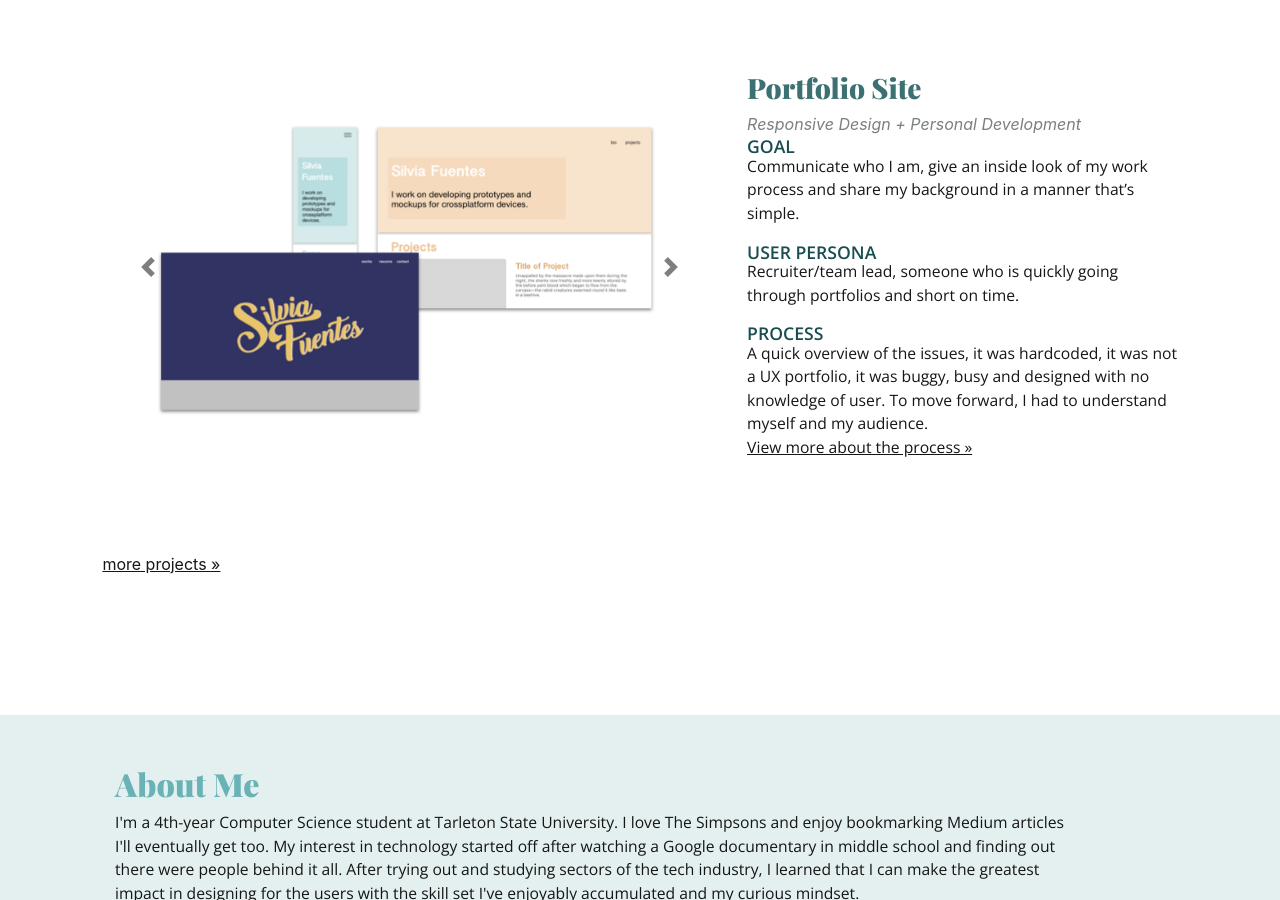
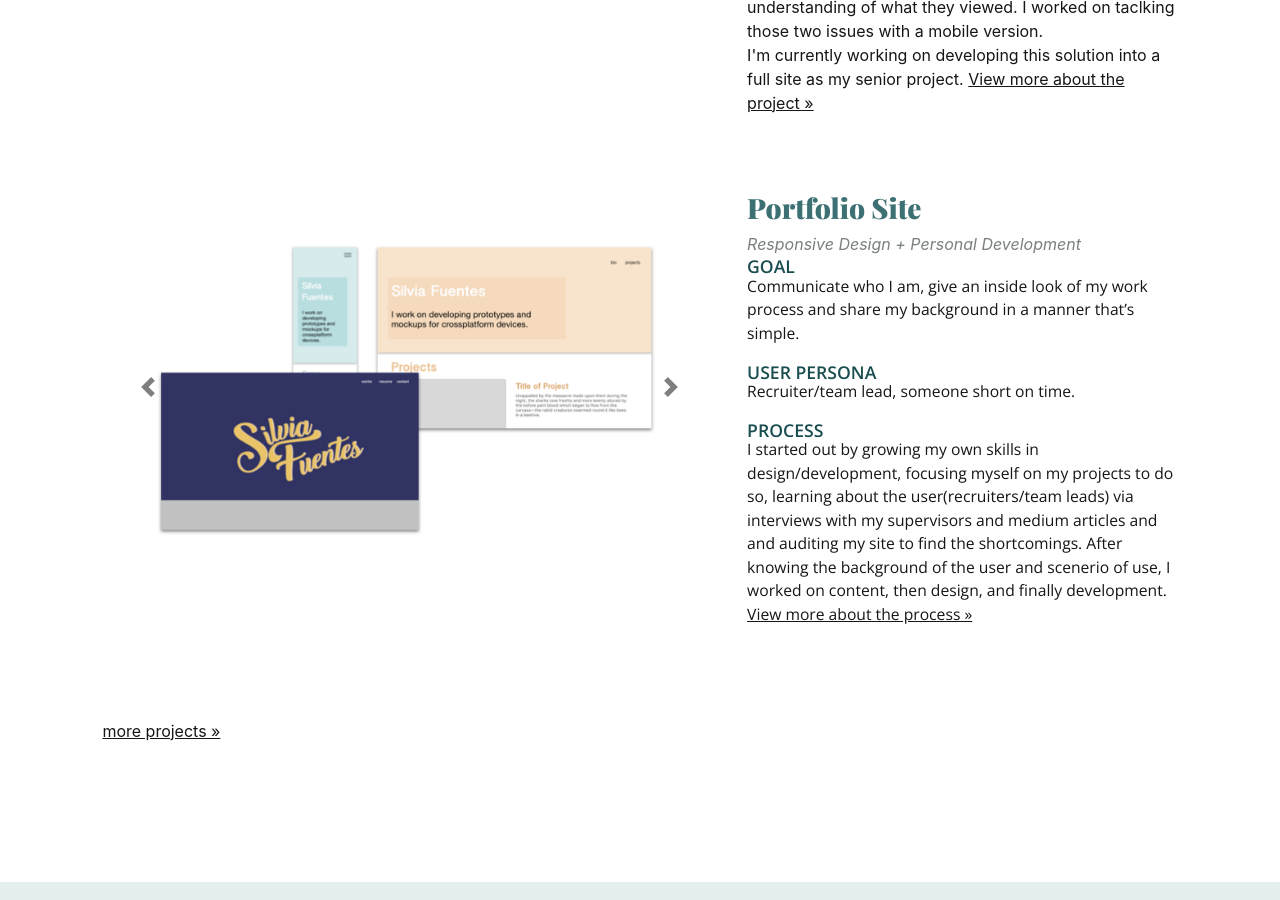
Before and after one commit to silviafuen/silviafuen.github.io, a Jekyll site: the page built from index.html, in a window 1280 px wide and 900 px high, scrolled down 1099 px. Built offline with Jekyll 4.4.1, drawn with Linux system fonts in a browser that asks for light colours; nearby versions of some CDN libraries; some of the changed text lies outside the part shown.

Commit message:
Update content for projects/bio
I’ve made updates to the content of my projects and part of my bio.
Removing some images.

```diff
--- a/index.html
+++ b/index.html
@@ -31,9 +31,6 @@
             <div class="carousel-item">
               <img class="d-block w-100" src="assets/projects/lyric-02.jpg" alt="Second slide">
             </div>
-            <div class="carousel-item">
-              <img class="d-block w-100" src="assets/projects/lyric-03.gif" alt="Third slide">
-            </div>
           </div>
           <a class="carousel-control-prev" href="#carouselExampleControls" role="button" data-slide="prev">
           <span class="carousel-control-prev-icon" aria-hidden="true"></span>
@@ -49,13 +46,17 @@
         <h3>Lyric Translations</h3>
         <em>Responsive Design + Prototype</em>
         <h4>Goal</h4>
-        <p>Develop a better platform to view and learn translated lyrics. </p>
+        <p>Make viewing lyrics less of a hassle and deliver a better experience for userslearn translated lyrics. </p>
 
         <h4>User persona</h4>
-        <p>International music fan, Artists(Singers/Dancers) </p>
+        <p>International music fan, Creatives(Singers/Dancers) </p>
 
-        <h4>Process</h4> I used twitter polls for this project and surveyed my followers with 11 questions, about the current state of lyric translations. From that I gathered that a majority of them viewed them on mobile and that 86% of them wanted a better option.
-        A majority of them as well used Google search results. I used Google's Material framework because users are already accustomed to that view and build out the wireframe from there.<br>
+        <h4>Process</h4>
+        I reached out to my followers on twitter using polls asking 11 questions, about what they thought of current lyric translations options. I gathered that a majority of them viewed them on mobile and that 86% of them wanted something better.
+        I also asked them what they used the most, it was typically Google's first result or a Youtube search. From their feedback,
+        their main issue was comparing the languages on mobile. The other issue was formatting and how that complicated their understanding of
+        what they viewed. I worked on taclking those two issues with a mobile version. <br>
+        <caption>I'm currently working on developing this solution into a full site as my senior project.</caption>
         <a class="text-link" href="projects.html#lyrics">View more about the project &raquo;</a>
       </div>
     </div>
@@ -91,10 +92,10 @@
         <p>Communicate who I am, give an inside look of my work process and share my background in a manner that’s simple. </p>
 
         <h4>User persona</h4>
-        <p>Recruiter/team lead, someone who is quickly going through portfolios and short on time. </p>
+        <p>Recruiter/team lead, someone short on time. </p>
 
         <h4>Process</h4>
-        <p> A quick overview of the issues, it was hardcoded, it was not a UX portfolio, it was buggy, busy and designed with no knowledge of user. To move forward, I had to understand myself and my audience. <br> <a class="text-link" href="projects.html#portfolio">View more about the process &raquo;</a>
+        <p>I started out by growing my own skills in design/development, focusing myself on my projects to do so, learning about the user(recruiters/team leads) via interviews with my supervisors and medium articles and and auditing my site to find the shortcomings. After knowing the background of the user and scenerio of use, I worked on content, then design, and finally development. <br> <a class="text-link" href="projects.html#portfolio">View more about the process &raquo;</a>
       </div>
     </div>
     <div class="row card1">
@@ -117,16 +118,14 @@
         <p>
 I'm a 4th-year Computer Science student at Tarleton State University.
           I love The Simpsons and enjoy bookmarking Medium articles I'll eventually get too.
-          My interest in technology started off after watching a Google documentary in middle
-          school and finding out there were people behind it all. After trying out and studying
-          sectors of the tech industry,  I learned that I can make the greatest impact in designing
-          for the users with the skill set I've enjoyably accumulated and my curious mindset.
+          After trying my hand in various sectors of tech,  I learned that I can make the greatest impact in designing
+          products for users from my years of working with clients and studying systems.
         </p>
         <p>
           I have been designing graphics for the past 7 years(a few more if you count my Microsoft Paint days) and
           since entering the CS program I have evolved from making pretty visuals into using my skills as a tool to
-          find visual solutions and better implement plans. I have published Snapchat geofilters, Onboarding screens,
-          and used my skills to build responsive sites for my University.
+          find visual solutions and better implement ideas. I have published Snapchat geofilters, Onboarding screens,
+          and used my skills to build responsive sites for my university.
         </p>
         <p>I'm currently open to opportunities upon graduating in May.</p>
         <a class="text-link" target="_blank" href="assets/silviafuentes-designer-resume-2018.pdf">download resume &raquo; </a>
```
